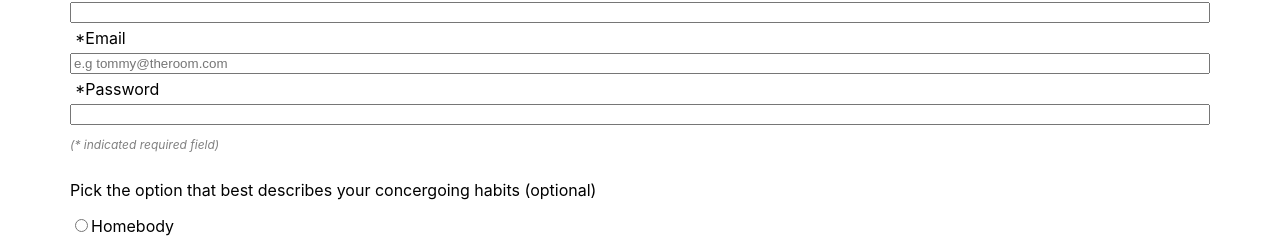
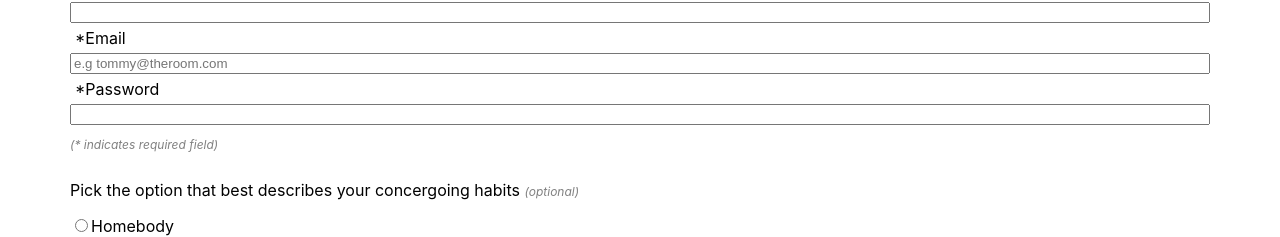
Before and after one commit to BC1985/livemodo, a React (Create React App) app: page /signup in a window 1280 px wide. Shown: the part 814-1051 px from the top of the page. Built offline with nearby package versions, Linux system fonts and the light colour scheme.

Commit message:
Added stylizing to optional fields

```diff
--- a/src/SignupForm.js
+++ b/src/SignupForm.js
@@ -23,10 +23,10 @@ function SignupForm() {
           <input type="text" placeholder="e.g tommy@theroom.com" required />
           <label>*Password</label>
           <input type="text" required />
-          <p style={spanStyle}>(* indicated required field)</p>
+          <p style={spanStyle}>(* indicates required field)</p>
           <p>
-            Pick the option that best describes your concergoing habits
-            (optional)
+            Pick the option that best describes your concergoing habits{" "}
+            <span style={spanStyle}>(optional)</span>
           </p>
           <div>
             <input type="radio" value="homebody" />
```
